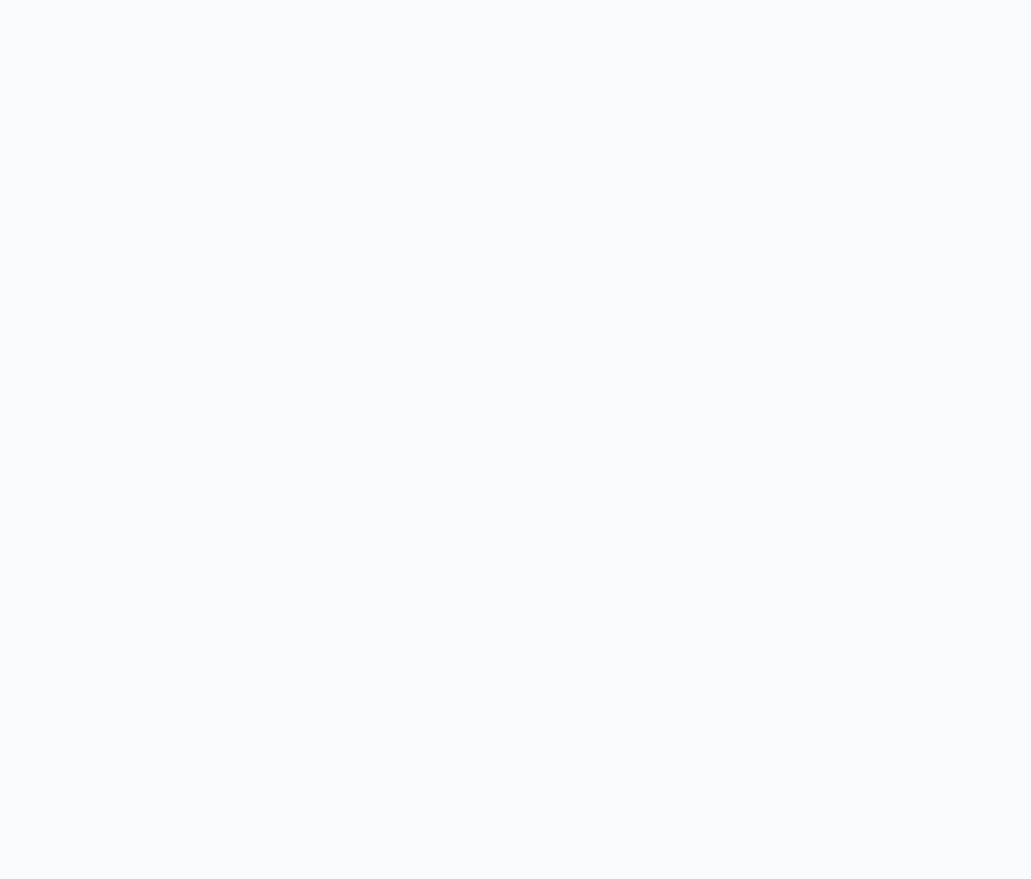
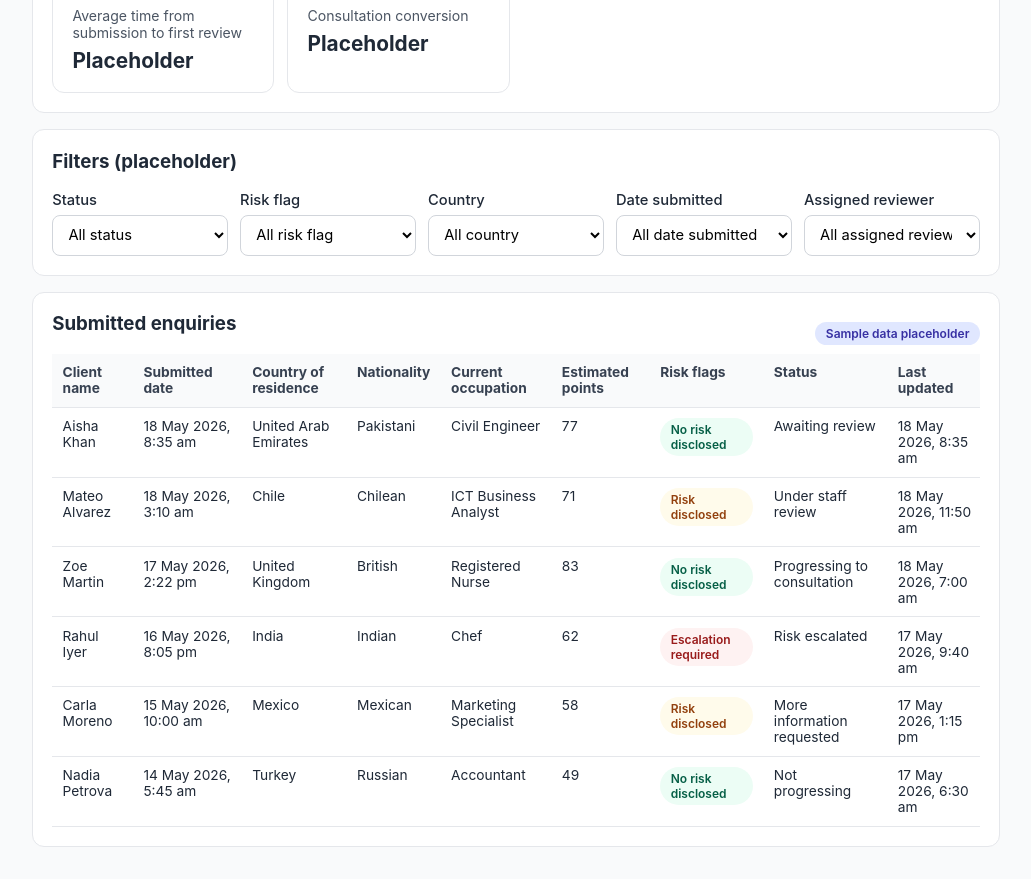
Before and after one commit to VisaPassMigration/VPM-online-enquiry-form, a Next.js app: page /dashboard in a window 1280 px wide. Shown: the part 660-1539 px from the top of the page, without its empty margins (124-1155 px from the left). Before the commit the page ends 800 px from the top, so only its background shows below. Built offline with nearby package versions, Linux system fonts and the light colour scheme.

Commit message:
Build dashboard overview for intake submissions

```diff
--- a/src/app/dashboard/page.tsx
+++ b/src/app/dashboard/page.tsx
@@ -1,14 +1,234 @@
+type IntakeStatus =
+  | 'Awaiting review'
+  | 'Under staff review'
+  | 'More information requested'
+  | 'Risk escalated'
+  | 'Progressing to consultation'
+  | 'Not progressing';
+
+type RiskLevel = 'No risk disclosed' | 'Risk disclosed' | 'Escalation required';
+
+type SubmissionRecord = {
+  clientName: string;
+  submittedDate: string;
+  country: string;
+  nationality: string;
+  occupation: string;
+  estimatedPoints: number;
+  riskLevel: RiskLevel;
+  status: IntakeStatus;
+  lastUpdated: string;
+  nextAction: string;
+  assignedReviewer: string;
+};
+
+const sampleSubmissions: SubmissionRecord[] = [
+  {
+    clientName: 'Aisha Khan',
+    submittedDate: '2026-05-18T08:35:00Z',
+    country: 'United Arab Emirates',
+    nationality: 'Pakistani',
+    occupation: 'Civil Engineer',
+    estimatedPoints: 77,
+    riskLevel: 'No risk disclosed',
+    status: 'Awaiting review',
+    lastUpdated: '2026-05-18T08:35:00Z',
+    nextAction: 'Assign reviewer',
+    assignedReviewer: 'Unassigned'
+  },
+  {
+    clientName: 'Mateo Alvarez',
+    submittedDate: '2026-05-18T03:10:00Z',
+    country: 'Chile',
+    nationality: 'Chilean',
+    occupation: 'ICT Business Analyst',
+    estimatedPoints: 71,
+    riskLevel: 'Risk disclosed',
+    status: 'Under staff review',
+    lastUpdated: '2026-05-18T11:50:00Z',
+    nextAction: 'Complete risk notes',
+    assignedReviewer: 'Priya N.'
+  },
+  {
+    clientName: 'Zoe Martin',
+    submittedDate: '2026-05-17T14:22:00Z',
+    country: 'United Kingdom',
+    nationality: 'British',
+    occupation: 'Registered Nurse',
+    estimatedPoints: 83,
+    riskLevel: 'No risk disclosed',
+    status: 'Progressing to consultation',
+    lastUpdated: '2026-05-18T07:00:00Z',
+    nextAction: 'Book consult slot',
+    assignedReviewer: 'Noah S.'
+  },
+  {
+    clientName: 'Rahul Iyer',
+    submittedDate: '2026-05-16T20:05:00Z',
+    country: 'India',
+    nationality: 'Indian',
+    occupation: 'Chef',
+    estimatedPoints: 62,
+    riskLevel: 'Escalation required',
+    status: 'Risk escalated',
+    lastUpdated: '2026-05-17T09:40:00Z',
+    nextAction: 'Senior review',
+    assignedReviewer: 'Amelia T.'
+  },
+  {
+    clientName: 'Carla Moreno',
+    submittedDate: '2026-05-15T10:00:00Z',
+    country: 'Mexico',
+    nationality: 'Mexican',
+    occupation: 'Marketing Specialist',
+    estimatedPoints: 58,
+    riskLevel: 'Risk disclosed',
+    status: 'More information requested',
+    lastUpdated: '2026-05-17T13:15:00Z',
+    nextAction: 'Await applicant documents',
+    assignedReviewer: 'Priya N.'
+  },
+  {
+    clientName: 'Nadia Petrova',
+    submittedDate: '2026-05-14T05:45:00Z',
+    country: 'Turkey',
+    nationality: 'Russian',
+    occupation: 'Accountant',
+    estimatedPoints: 49,
+    riskLevel: 'No risk disclosed',
+    status: 'Not progressing',
+    lastUpdated: '2026-05-17T06:30:00Z',
+    nextAction: 'Finalise internal notes',
+    assignedReviewer: 'Noah S.'
+  }
+];
+
+const displayDate = (dateTime: string) =>
+  new Intl.DateTimeFormat('en-AU', { dateStyle: 'medium', timeStyle: 'short', timeZone: 'UTC' }).format(
+    new Date(dateTime)
+  );
+
+const isTodayUtc = (dateTime: string) => {
+  const today = new Date();
+  const d = new Date(dateTime);
+  return (
+    d.getUTCFullYear() === today.getUTCFullYear() &&
+    d.getUTCMonth() === today.getUTCMonth() &&
+    d.getUTCDate() === today.getUTCDate()
+  );
+};
+
+const statusCount = (status: IntakeStatus) =>
+  sampleSubmissions.filter((submission) => submission.status === status).length;
+
+const kpis = [
+  { label: 'Total submitted enquiries', value: sampleSubmissions.length },
+  { label: 'New enquiries today', value: sampleSubmissions.filter((submission) => isTodayUtc(submission.submittedDate)).length },
+  { label: 'Awaiting review', value: statusCount('Awaiting review') },
+  { label: 'Under staff review', value: statusCount('Under staff review') },
+  { label: 'More information requested', value: statusCount('More information requested') },
+  { label: 'Risk escalated', value: statusCount('Risk escalated') },
+  { label: 'Progressing to consultation', value: statusCount('Progressing to consultation') },
+  { label: 'Not progressing', value: statusCount('Not progressing') },
+  { label: 'Average time from submission to first review', value: 'Placeholder' },
+  { label: 'Consultation conversion', value: 'Placeholder' }
+];
+
 export default function DashboardPage() {
   return (
     <>
       <section className="hero">
-        <h1>Staff Dashboard</h1>
-        <p>Internal operations workspace for team review and case progression.</p>
+        <h1>Staff Dashboard Overview</h1>
+        <p>Internal management view for intake enquiries and workflow progression.</p>
+      </section>
+
+      <section className="section dashboard-note" role="note" aria-label="Internal dashboard note">
+        <strong>Important:</strong> This dashboard is for internal preliminary review and workflow tracking only. No client
+        outcome should be released without human review.
       </section>
 
       <section className="section">
-        <h3>Internal review status</h3>
-        <p>Placeholder queue and status summaries for case assessment and approvals.</p>
+        <div className="section-heading-row">
+          <h3>Intake KPI snapshot</h3>
+          <span className="pill pill--placeholder">Sample data placeholder</span>
+        </div>
+        <div className="dashboard-kpi-grid">
+          {kpis.map((kpi) => (
+            <article className="card kpi-card" key={kpi.label}>
+              <p>{kpi.label}</p>
+              <h4>{kpi.value}</h4>
+            </article>
+          ))}
+        </div>
+      </section>
+
+      <section className="section">
+        <div className="section-heading-row">
+          <h3>Filters (placeholder)</h3>
+        </div>
+        <div className="dashboard-filters">
+          {['Status', 'Risk flag', 'Country', 'Date submitted', 'Assigned reviewer'].map((filterName) => (
+            <label className="field" key={filterName}>
+              <span>{filterName}</span>
+              <select defaultValue="">
+                <option value="">All {filterName.toLowerCase()}</option>
+              </select>
+            </label>
+          ))}
+        </div>
+      </section>
+
+      <section className="section">
+        <div className="section-heading-row">
+          <h3>Submitted enquiries</h3>
+          <span className="pill pill--placeholder">Sample data placeholder</span>
+        </div>
+        <div className="table-wrap">
+          <table className="dashboard-table">
+            <thead>
+              <tr>
+                <th>Client name</th>
+                <th>Submitted date</th>
+                <th>Country of residence</th>
+                <th>Nationality</th>
+                <th>Current occupation</th>
+                <th>Estimated points</th>
+                <th>Risk flags</th>
+                <th>Status</th>
+                <th>Last updated</th>
+                <th>Next action</th>
+              </tr>
+            </thead>
+            <tbody>
+              {sampleSubmissions.map((submission) => (
+                <tr key={`${submission.clientName}-${submission.submittedDate}`}>
+                  <td>{submission.clientName}</td>
+                  <td>{displayDate(submission.submittedDate)}</td>
+                  <td>{submission.country}</td>
+                  <td>{submission.nationality}</td>
+                  <td>{submission.occupation}</td>
+                  <td>{submission.estimatedPoints}</td>
+                  <td>
+                    <span
+                      className={`pill ${
+                        submission.riskLevel === 'No risk disclosed'
+                          ? 'pill--ok'
+                          : submission.riskLevel === 'Risk disclosed'
+                            ? 'pill--warning'
+                            : 'pill--danger'
+                      }`}
+                    >
+                      {submission.riskLevel}
+                    </span>
+                  </td>
+                  <td>{submission.status}</td>
+                  <td>{displayDate(submission.lastUpdated)}</td>
+                  <td>{submission.nextAction}</td>
+                </tr>
+              ))}
+            </tbody>
+          </table>
+        </div>
       </section>
     </>
   );
--- a/src/app/globals.css
+++ b/src/app/globals.css
@@ -299,3 +299,96 @@ a {
   margin: 0.4rem 0;
   padding-left: 1rem;
 }
+
+.dashboard-note {
+  border-left: 4px solid #1d4ed8;
+  background: #eff6ff;
+}
+
+.section-heading-row {
+  display: flex;
+  align-items: center;
+  justify-content: space-between;
+  gap: 0.8rem;
+  flex-wrap: wrap;
+}
+
+.dashboard-kpi-grid {
+  display: grid;
+  grid-template-columns: repeat(auto-fit, minmax(180px, 1fr));
+  gap: 0.8rem;
+}
+
+.kpi-card {
+  margin-bottom: 0;
+}
+
+.kpi-card p {
+  margin: 0;
+  color: #4b5563;
+  font-size: 0.88rem;
+}
+
+.kpi-card h4 {
+  margin: 0.45rem 0 0;
+  font-size: 1.3rem;
+}
+
+.dashboard-filters {
+  display: grid;
+  grid-template-columns: repeat(auto-fit, minmax(170px, 1fr));
+  gap: 0.75rem;
+}
+
+.pill {
+  display: inline-flex;
+  align-items: center;
+  border-radius: 999px;
+  font-size: 0.75rem;
+  font-weight: 600;
+  padding: 0.25rem 0.65rem;
+}
+
+.pill--placeholder {
+  background: #e0e7ff;
+  color: #3730a3;
+}
+
+.pill--ok {
+  background: #ecfdf5;
+  color: #065f46;
+}
+
+.pill--warning {
+  background: #fffbeb;
+  color: #92400e;
+}
+
+.pill--danger {
+  background: #fef2f2;
+  color: #991b1b;
+}
+
+.table-wrap {
+  overflow-x: auto;
+}
+
+.dashboard-table {
+  width: 100%;
+  border-collapse: collapse;
+  min-width: 1050px;
+}
+
+.dashboard-table th,
+.dashboard-table td {
+  text-align: left;
+  padding: 0.65rem;
+  border-bottom: 1px solid #e5e7eb;
+  font-size: 0.86rem;
+  vertical-align: top;
+}
+
+.dashboard-table th {
+  background: #f9fafb;
+  color: #374151;
+}
```
